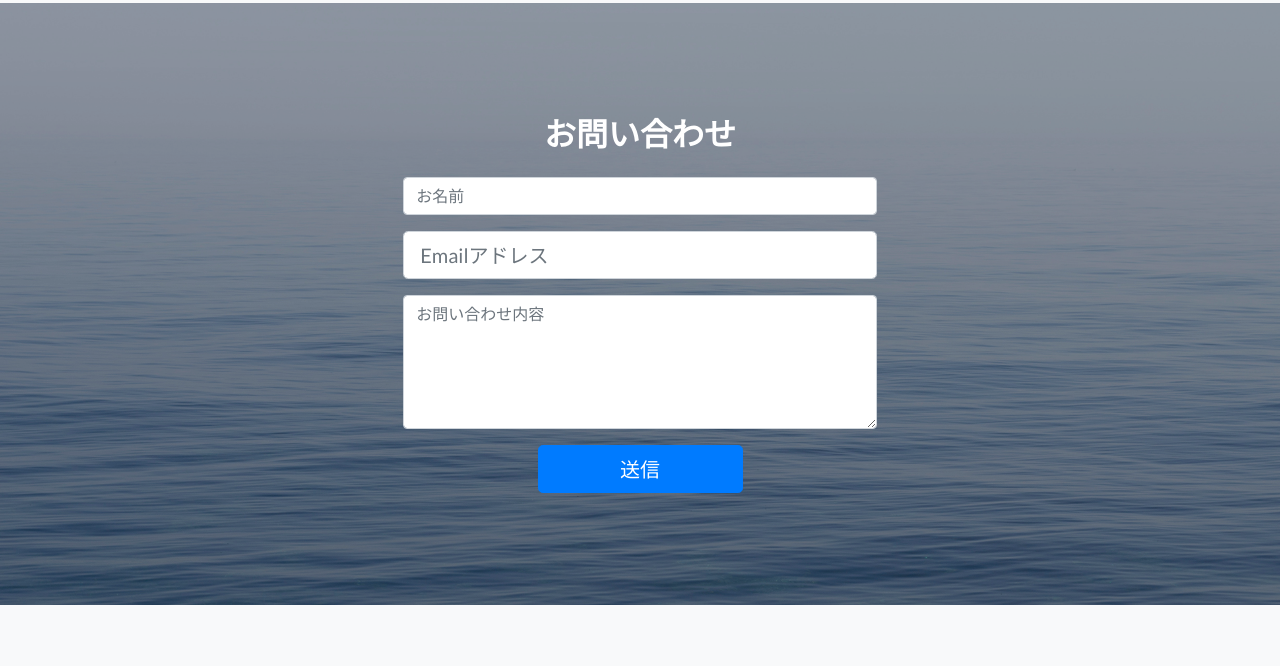
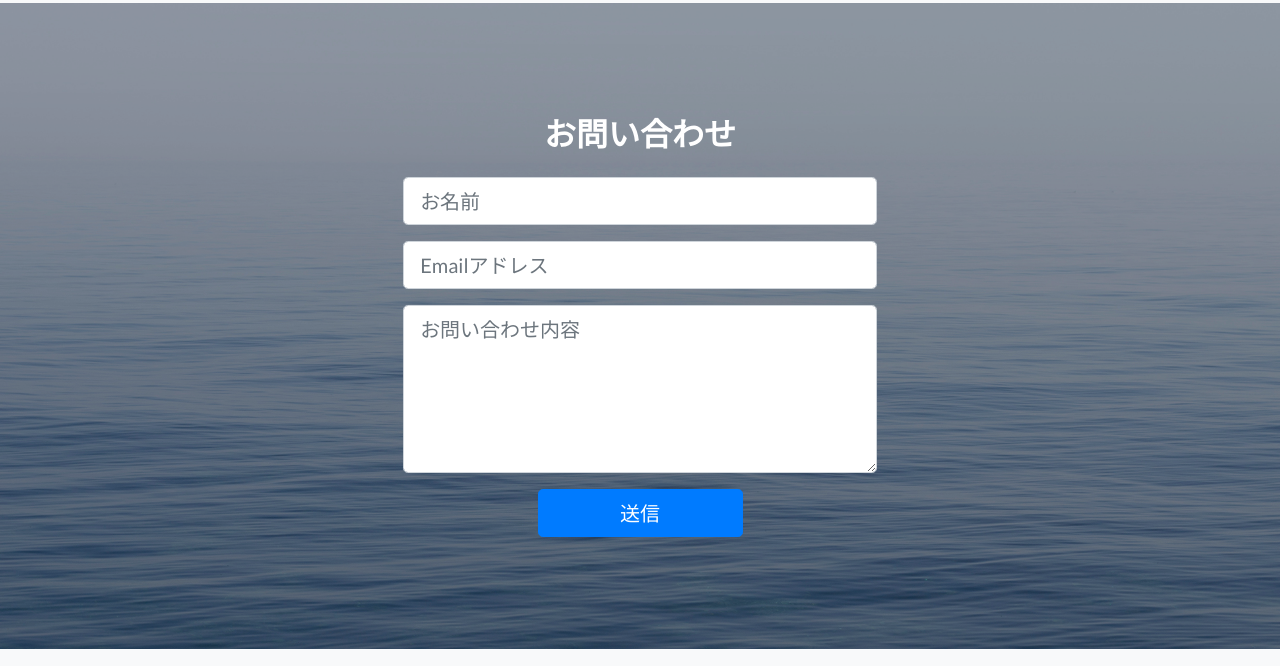
Before and after one commit to yungoyungo/landing_page, a website: page index.html in a window 1280 px wide. Shown: the part 2979-3645 px from the top of the page. Drawn offline with nearby package versions, Linux system fonts and the light colour scheme; files that its build step writes are made by us from their sources.

Commit message:
フォーム調整

```diff
--- a/index.html
+++ b/index.html
@@ -154,13 +154,13 @@
           <form action="https://docs.google.com/forms/d/e/1FAIpQLScFv2oUXrqlSzhrqLaOaV1QVvUGiBHYUAG2Tcjqd5BM7QXGUw/formResponse" method="post" name="myForm" target="dummyIframe">
             <div class="form-row">
               <div class="col-12 col-md-9 mx-auto mb-2 mb-md-0 form-group">
-                <input type="text" class="form-control" id="exampleFormControlInput1" placeholder="お名前" name="entry.1056699313">
+                <input type="text" class="form-control form-control-lg" placeholder="お名前" name="entry.1056699313">
               </div>
               <div class="col-12 col-md-9 mx-auto mb-2 mb-md-0 pt-3">
                 <input type="email" class="form-control form-control-lg" placeholder="Emailアドレス" name="entry.822475165">
               </div>
               <div class="col-12 col-md-9 mx-auto mb-2 mb-md-0 form-group pt-3">
-                <textarea class="form-control" id="exampleFormControlTextarea1" rows="5" placeholder="お問い合わせ内容" name="entry.925448664"></textarea>
+                <textarea class="form-control form-control-lg" rows="5" placeholder="お問い合わせ内容" name="entry.925448664"></textarea>
               </div>
               <div class="col-12 col-md-4 mx-auto pt-3">
                 <button type="submit" class="btn btn-block btn-lg btn-primary" onclick="sendGform()">送信</button>
@@ -169,7 +169,7 @@
           </form>
           <iframe name="dummyIframe" style="display:none;"></iframe>
         </div>
-        <div id="thxMessage" style="display:none; text-align: center;">お問い合わせありがとうございました。</div>
+        <div id="thxMessage" style="display:none;" class="text-center">お問い合わせありがとうございました。</div>
       </div>
     </div>
   </section>
```
